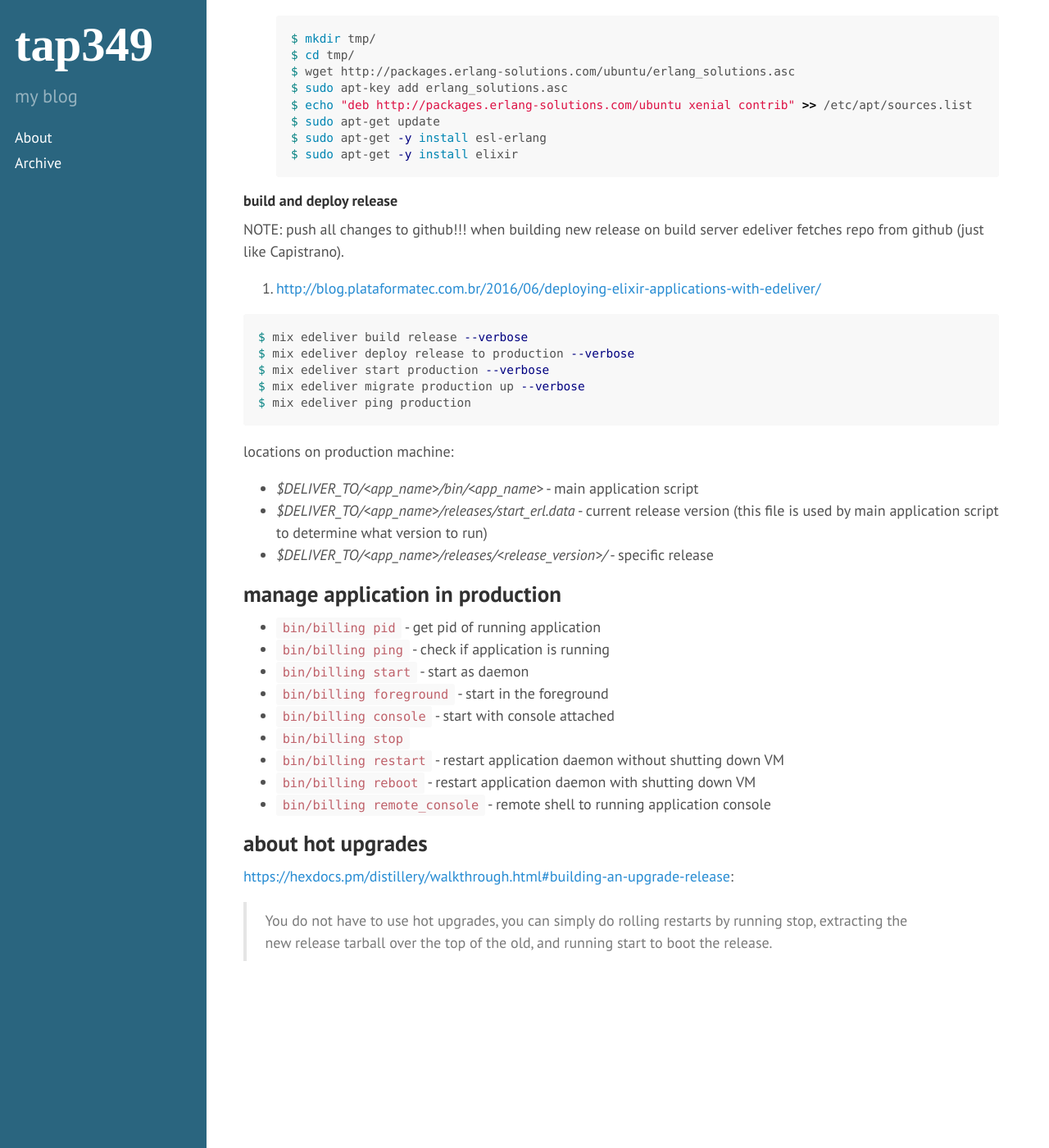
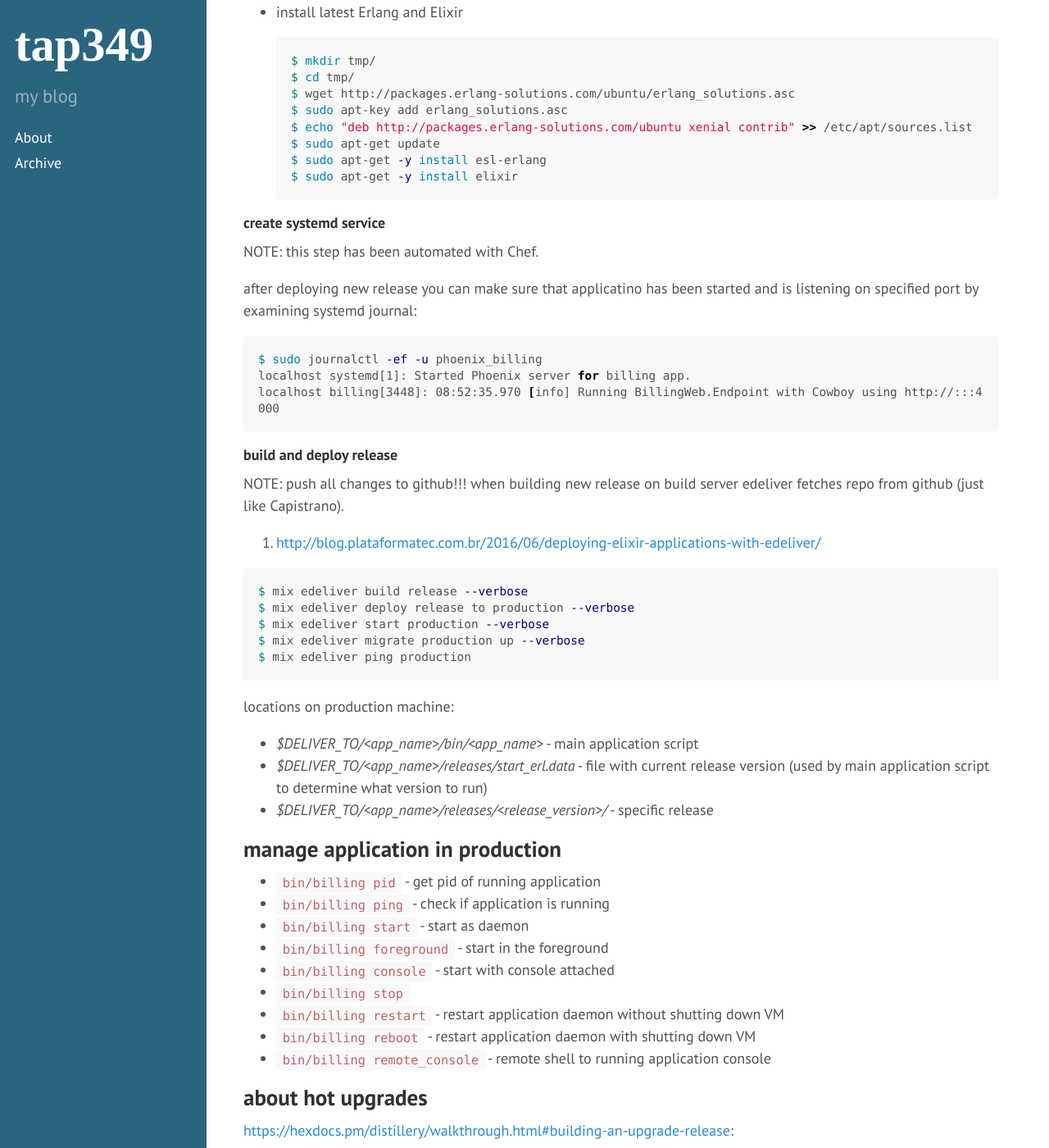
Before and after one commit to tap349/tap349.github.io, a Jekyll site: the page built from _posts/2017-08-02-elixir-deployment.md, in a window 1280 px wide and 1400 px high, scrolled down 6340 px. Shown: the whole window at 82% size. Built offline with Jekyll 4.4.1, drawn with Linux system fonts in a browser that asks for light colours; some of the changed text lies outside the part shown.

Commit message:
update 2017-08-07_12:10:23

````diff
--- a/_posts/2017-08-02-elixir-deployment.md
+++ b/_posts/2017-08-02-elixir-deployment.md
@@ -287,6 +287,19 @@ currently my build server is production one (Ubuntu 16.04.3 LTS (Xenial Xerus)).
   $ sudo apt-get -y install elixir
   ```
 
+#### create systemd service
+
+NOTE: this step has been automated with Chef.
+
+after deploying new release you can make sure that applicatino has been
+started and is listening on specified port by examining systemd journal:
+
+```sh
+$ sudo journalctl -ef -u phoenix_billing
+localhost systemd[1]: Started Phoenix server for billing app.
+localhost billing[3448]: 08:52:35.970 [info] Running BillingWeb.Endpoint with Cowboy using http://:::4000
+```
+
 #### build and deploy release
 
 NOTE: push all changes to github!!! when building new release on build
@@ -305,8 +318,8 @@ $ mix edeliver ping production
 locations on production machine:
 
 - _$DELIVER_TO/\<app\_name\>/bin/\<app\_name\>_ - main application script
-- _$DELIVER_TO/\<app\_name\>/releases/start_erl.data_ - current release version
-  (this file is used by main application script to determine what version to run)
+- _$DELIVER_TO/\<app\_name\>/releases/start_erl.data_ - file with current release
+  version (used by main application script to determine what version to run)
 - _$DELIVER_TO/\<app\_name\>/releases/\<release\_version\>/_ - specific release
 
 ## manage application in production
````
Also changed, not shown: other parts of _posts/2017-08-02-elixir-deployment.md (+1 -1 lines), _posts/2017-05-02-systemd.md (+2 -2 lines), _posts/2017-08-01-phoenix-troubleshooting.md (+2 -1 lines).
